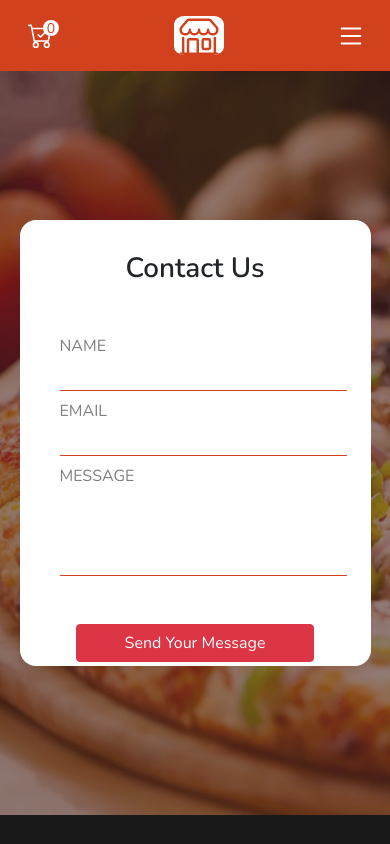
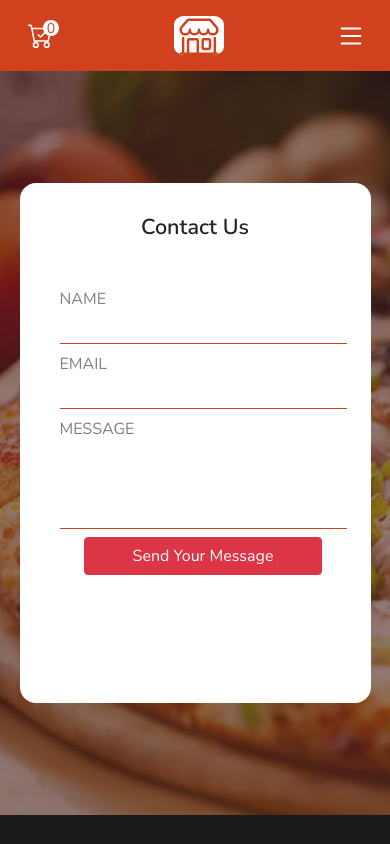
Before and after one commit to Ahmed-Khaled11/pizza-clone, a Next.js app: page /contact in a window 390 px wide. Shown: the top 844 px of the page. Built offline with nearby package versions, Linux system fonts and the light colour scheme.

Commit message:
some changes for media query

```diff
--- a/components/Contact.js
+++ b/components/Contact.js
@@ -19,7 +19,7 @@ export default function Contact() {
       <div className="contact d-flex justify-content-center align-items-center">
         <Form className="position-absolute bg-white w-80 h-70 p-4">
           <Form.Group className="mb-3 text-center" controlId="formBasicEmail">
-            <Form.Label className="fw-bolder fs-1 p-1 p-md-4 mb-4">
+            <Form.Label className="fw-bolder fs-4 fs-md-1 p-1 p-md-4 mb-4">
               Contact Us
             </Form.Label>
           </Form.Group>
@@ -36,14 +36,14 @@ export default function Contact() {
               <Form.Label>Message</Form.Label>
               <Form.Control style={{ height: "80px" }} type="text" />
             </Form.Group>
+            <Button
+              variant="primary "
+              className="btn btn-danger mt-1 mt-md-5 ms-auto me-auto d-flex ps-5 pe-5"
+              type="submit"
+            >
+              Send Your Message
+            </Button>
           </div>
-          <Button
-            variant="primary "
-            className="btn btn-danger mt-5 ms-auto me-auto d-flex ps-5 pe-5"
-            type="submit"
-          >
-            Send Your Message
-          </Button>
         </Form>
       </div>
     </>
--- a/components/Products.js
+++ b/components/Products.js
@@ -17,7 +17,7 @@ export default function Products(props) {
     const getProducts = async () => {
       setloading(true);
       const response = await fetch(
-        "http://localhost:3000/api/products"
+        "https://pizza-clone.vercel.app/api/products"
       );
       if (componentMounted) {
         setProducts(await response.clone().json());
--- a/pages/products/[id].js
+++ b/pages/products/[id].js
@@ -131,7 +131,7 @@ export default function ProductDetails(props) {
 
 export async function getStaticProps(context) {
   const res = await fetch(
-    `http://localhost:3000/api/products/${context.params.id}`
+    `https://pizza-clone.vercel.app/api/products/${context.params.id}`
   );
   const data = await res.json();
 
@@ -143,7 +143,7 @@ export async function getStaticProps(context) {
 }
 
 export async function getStaticPaths() {
-  const res = await fetch(`http://localhost:3000/api/products`);
+  const res = await fetch(`https://pizza-clone.vercel.app/api/products`);
   const data = await res.json();
   const paths = data.map((product) => {
     return {
--- a/styles/globals.css
+++ b/styles/globals.css
@@ -275,6 +275,11 @@ background-color: rgba(0, 0, 0, 0.59);
   text-transform: capitalize;
   font-size: 60px;
 }
+@media (max-width:768px) {
+  .events .text {
+      font-size:25px;
+    }
+}
 .events .text .date{
   border: 1px solid #fff;
   border-radius: 16px;
@@ -306,7 +311,7 @@ background-color: rgba(0, 0, 0, 0.59);
       @media (max-width:768px) {
               .contact form {
                   width: 90%;
-                  height: 60%;
+                  height: 70%;
                 }
       }
       .contact form .theInputs input{
```
